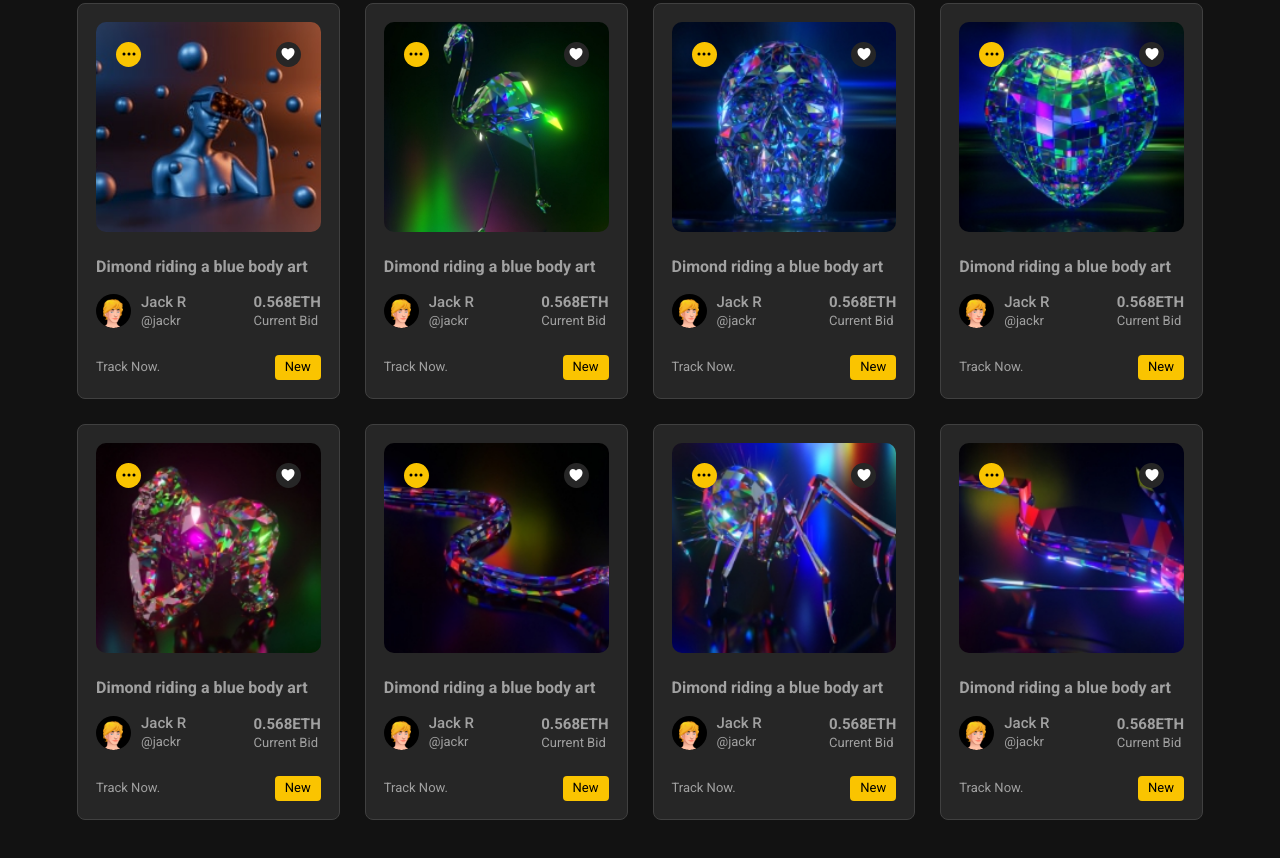
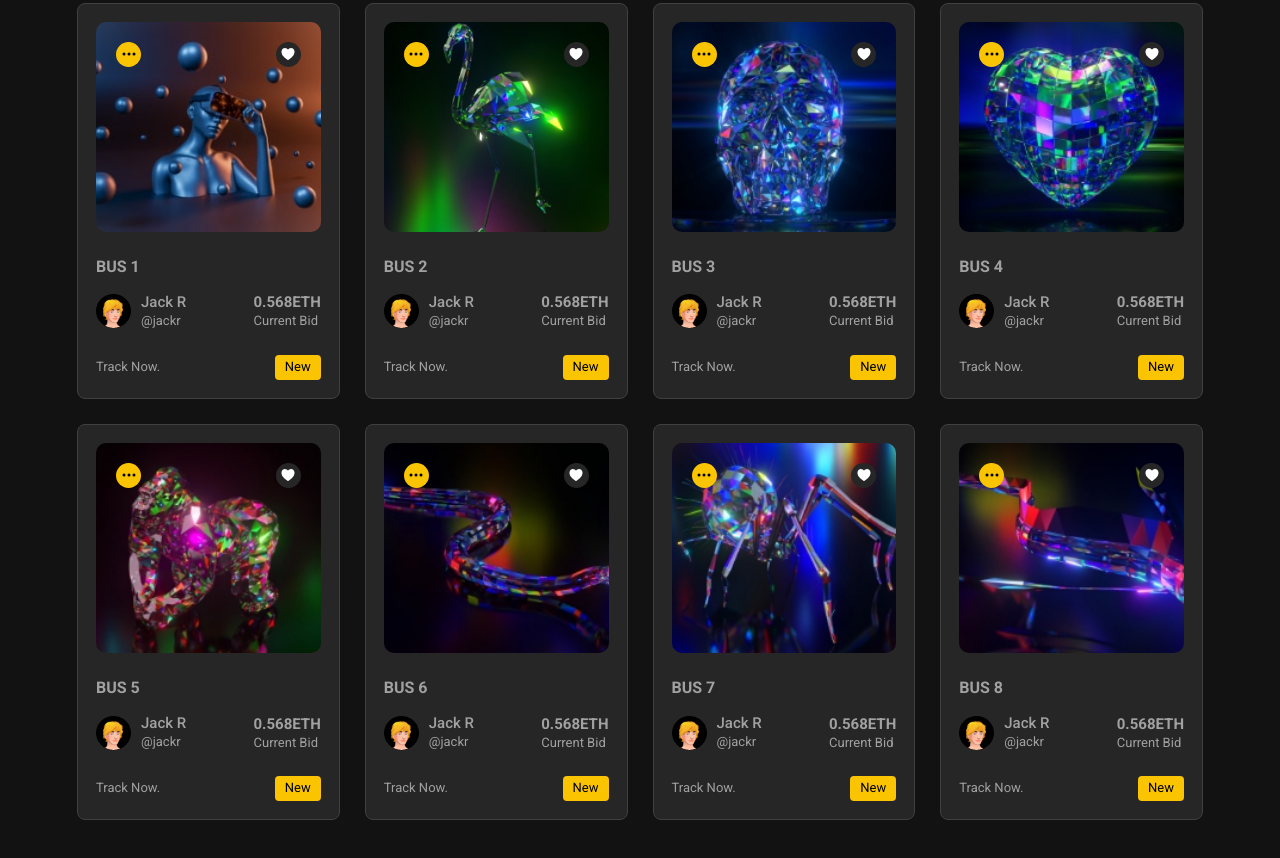
Before and after one commit to PIYUSH1525/BUS-SERVICE, a plain HTML site: page overall.html in a window 1280 px wide. Shown: the part 300-1158 px from the top of the page. Drawn offline with nearby package versions, Linux system fonts and the light colour scheme.

Commit message:
Indexing all

```diff
--- a/overall.html
+++ b/overall.html
@@ -142,7 +142,7 @@
 
                 <div class="product-content">
 
-                  <a href="#" class="h4 product-title">Dimond riding a blue body art</a>
+                  <a href="#" class="h4 product-title">BUS 1</a>
 
                   <div class="product-meta">
 
@@ -204,7 +204,7 @@
 
                 <div class="product-content">
 
-                  <a href="#" class="h4 product-title">Dimond riding a blue body art</a>
+                  <a href="#" class="h4 product-title">BUS 2</a>
 
                   <div class="product-meta">
 
@@ -266,7 +266,7 @@
 
                 <div class="product-content">
 
-                  <a href="#" class="h4 product-title">Dimond riding a blue body art</a>
+                  <a href="#" class="h4 product-title">BUS 3</a>
 
                   <div class="product-meta">
 
@@ -328,7 +328,7 @@
 
                 <div class="product-content">
 
-                  <a href="#" class="h4 product-title">Dimond riding a blue body art</a>
+                  <a href="#" class="h4 product-title">BUS 4</a>
 
                   <div class="product-meta">
 
@@ -390,7 +390,7 @@
 
                 <div class="product-content">
 
-                  <a href="#" class="h4 product-title">Dimond riding a blue body art</a>
+                  <a href="#" class="h4 product-title">BUS 5</a>
 
                   <div class="product-meta">
 
@@ -452,7 +452,7 @@
 
                 <div class="product-content">
 
-                  <a href="#" class="h4 product-title">Dimond riding a blue body art</a>
+                  <a href="#" class="h4 product-title">BUS 6</a>
 
                   <div class="product-meta">
 
@@ -514,7 +514,7 @@
 
                 <div class="product-content">
 
-                  <a href="#" class="h4 product-title">Dimond riding a blue body art</a>
+                  <a href="#" class="h4 product-title">BUS 7</a>
 
                   <div class="product-meta">
 
@@ -576,7 +576,7 @@
 
                 <div class="product-content">
 
-                  <a href="#" class="h4 product-title">Dimond riding a blue body art</a>
+                  <a href="#" class="h4 product-title">BUS 8</a>
 
                   <div class="product-meta">
 
```
